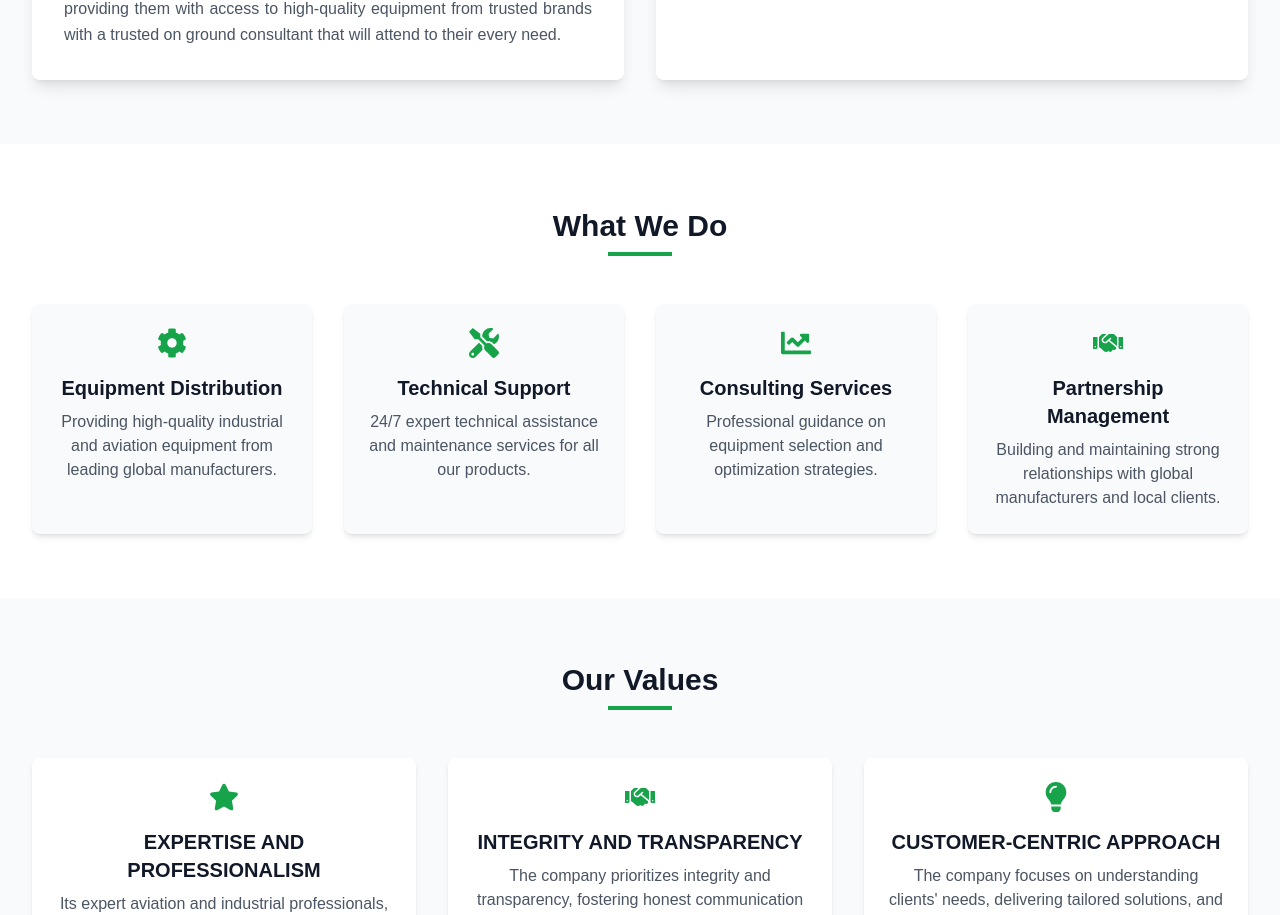
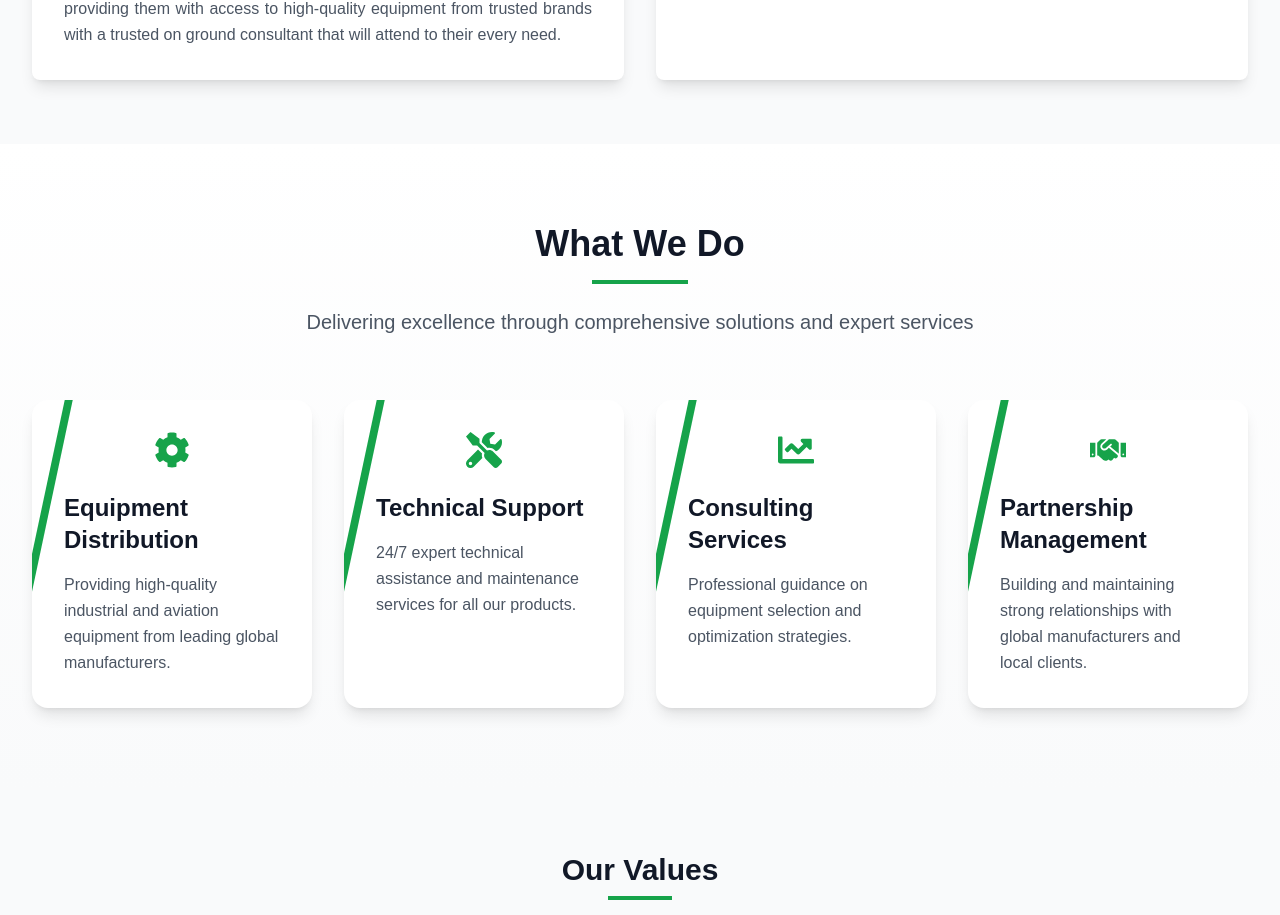
Before and after one commit to EssamSaid24/TechTrade, a Next.js app: page / in a window 1280 px wide. Shown: the part 1874-2789 px from the top of the page. Built offline with nearby package versions, Linux system fonts and the light colour scheme; a web font is replaced by a local one.

Commit message:
Add what's up icons

```diff
--- a/app/layout.tsx
+++ b/app/layout.tsx
@@ -1,6 +1,7 @@
 import type { Metadata } from "next";
 import localFont from "next/font/local";
 import "./globals.css";
+import WhatsAppButton from "../components/WhatsAppButton";
 
 const geistSans = localFont({
   src: "./fonts/GeistVF.woff",
@@ -25,10 +26,9 @@ export default function RootLayout({
 }>) {
   return (
     <html lang="en">
-      <body
-        className={`${geistSans.variable} ${geistMono.variable} antialiased`}
-      >
+      <body className={`${geistSans.variable} ${geistMono.variable} antialiased`}>
         {children}
+        <WhatsAppButton />
       </body>
     </html>
   );
--- a/app/services/aviation/page.tsx
+++ b/app/services/aviation/page.tsx
@@ -69,13 +69,13 @@ const customers = [
     fullDescription: "Welcome to Red Sea Airlines, Egypt's leading airline since 2021, offering both scheduled and charter flights that connect you to Egypt's rich culture and stunning landscapes. Our experienced team, including cabin crew, pilots, and ground staff, is passionate about providing a seamless and safe travel experience, ensuring every journey with us is memorable."
   },
   {
-    id: "redseaairline",
-    name: "Red Sea Airline",
-    image: "/redseaairline.png",
-    description: "Egypt's leading airline since 2021, offering both scheduled and charter flights that connect you to Egypt's rich culture and stunning landscapes.",
+    id: "AirCairo",
+    name: "Air Cairo",
+    image: "/Aircairo.png",
+    description: "Authentic, affordable, and accessible airline connecting the world through Cairo.",
     type: 'customer' as const,
     sector: 'aviation' as const,
-    fullDescription: "Welcome to Red Sea Airlines, Egypt's leading airline since 2021, offering both scheduled and charter flights that connect you to Egypt's rich culture and stunning landscapes. Our experienced team, including cabin crew, pilots, and ground staff, is passionate about providing a seamless and safe travel experience, ensuring every journey with us is memorable."
+    fullDescription: "Air Cairo, founded in October 2003, is an Egyptian hybrid airline that connects passengers globally under its wings, symbolizing freedom and warmth. Operating with a fleet of 37 aircraft, including ATR, Embraer, and Airbus A320 models, the airline serves over 200 weekly flights to 50 international and domestic destinations. Air Cairo has successfully transported over 20 million passengers and is known for its authenticity, affordability, and consistent accessibility. The airline is IOSA certified, SAFA-compliant, and a member of EASA/ECDC, ICAO, and IATA. The airline's commitment to excellence is showcased in its updated fleet, including the latest A320 neo models, and a dedication to providing amazing journeys every day.",
   }
 ];
 
--- a/components/WhatWeDo.tsx
+++ b/components/WhatWeDo.tsx
@@ -1,56 +1,104 @@
+"use client";
 import React from 'react';
 import { FaCog, FaTools, FaChartLine, FaHandshake } from 'react-icons/fa';
+import { motion } from 'framer-motion';
 
 const WhatWeDo = () => {
   const activities = [
     {
-      icon: <FaCog />,
+      icon: <FaCog className="text-4xl" />,
       title: "Equipment Distribution",
       description: "Providing high-quality industrial and aviation equipment from leading global manufacturers."
     },
     {
-      icon: <FaTools />,
+      icon: <FaTools className="text-4xl" />,
       title: "Technical Support",
       description: "24/7 expert technical assistance and maintenance services for all our products."
     },
     {
-      icon: <FaChartLine />,
+      icon: <FaChartLine className="text-4xl" />,
       title: "Consulting Services",
       description: "Professional guidance on equipment selection and optimization strategies."
     },
     {
-      icon: <FaHandshake />,
+      icon: <FaHandshake className="text-4xl" />,
       title: "Partnership Management",
       description: "Building and maintaining strong relationships with global manufacturers and local clients."
     }
   ];
 
+  const containerVariants = {
+    hidden: { opacity: 0 },
+    visible: {
+      opacity: 1,
+      transition: {
+        staggerChildren: 0.2
+      }
+    }
+  };
+
+  const itemVariants = {
+    hidden: { y: 20, opacity: 0 },
+    visible: {
+      y: 0,
+      opacity: 1,
+      transition: {
+        duration: 0.5,
+        ease: "easeOut"
+      }
+    }
+  };
+
   return (
-    <section className="py-16 bg-white">
+    <section className="py-20 bg-gradient-to-b from-white to-gray-50">
       <div className="max-w-7xl mx-auto px-4 sm:px-6 lg:px-8">
-        <div className="text-center mb-12 fade-in">
-          <h2 className="text-3xl font-bold text-gray-900 mb-2">What We Do</h2>
-          <div className="h-1 w-16 bg-green-600 mx-auto"></div>
-        </div>
+        <motion.div
+          initial={{ opacity: 0, y: -20 }}
+          whileInView={{ opacity: 1, y: 0 }}
+          transition={{ duration: 0.6 }}
+          viewport={{ once: true }}
+          className="text-center mb-16"
+        >
+          <h2 className="text-4xl font-bold text-gray-900 mb-4">What We Do</h2>
+          <div className="h-1 w-24 bg-green-600 mx-auto mb-6"></div>
+          <p className="text-xl text-gray-600 max-w-3xl mx-auto">
+            Delivering excellence through comprehensive solutions and expert services
+          </p>
+        </motion.div>
 
-        <div className="grid grid-cols-1 md:grid-cols-2 lg:grid-cols-4 gap-8">
+        <motion.div
+          variants={containerVariants}
+          initial="hidden"
+          whileInView="visible"
+          viewport={{ once: true }}
+          className="grid grid-cols-1 md:grid-cols-2 lg:grid-cols-4 gap-8"
+        >
           {activities.map((activity, index) => (
-            <div
+            <motion.div
               key={index}
-              className="p-6 bg-gray-50 rounded-lg shadow-md hover:shadow-xl transition-all duration-300 transform hover:-translate-y-2"
+              variants={itemVariants}
+              whileHover={{
+                scale: 1.05,
+                boxShadow: "0 25px 50px -12px rgba(0, 0, 0, 0.25)"
+              }}
+              className="relative overflow-hidden bg-white rounded-2xl shadow-lg p-8 group"
             >
-              <div className="text-green-600 text-3xl mb-4 flex justify-center">
+              <div className="absolute top-0 left-0 w-2 h-full bg-green-600 transform -skew-x-12"></div>
+              <div className="relative z-10">
+                <div className="text-green-600 mb-6 transform group-hover:scale-110 transition-transform duration-300 flex justify-center">
                   {activity.icon}
                 </div>
-              <h3 className="text-xl font-bold text-gray-900 text-center mb-2">
+                <h3 className="text-2xl font-bold text-gray-900 mb-4 group-hover:text-green-600 transition-colors duration-300">
                   {activity.title}
                 </h3>
-              <p className="text-gray-600 text-center">
+                <p className="text-gray-600 leading-relaxed">
                   {activity.description}
                 </p>
               </div>
+              <div className="absolute bottom-0 left-0 w-full h-1 bg-gradient-to-r from-green-600 to-green-400 transform scale-x-0 group-hover:scale-x-100 transition-transform duration-300"></div>
+            </motion.div>
           ))}
-        </div>
+        </motion.div>
       </div>
     </section>
   );
--- /dev/null
+++ b/components/WhatsAppButton.tsx
@@ -0,0 +1,25 @@
+"use client";
+import React from 'react';
+import { FaWhatsapp } from 'react-icons/fa';
+
+const WhatsAppButton = () => {
+    const phoneNumber = '201282263319'; // Replace with your company's WhatsApp number
+    const message = 'Hello! I would like to know more about your services.'; // Default message
+
+    const handleWhatsAppClick = () => {
+        const encodedMessage = encodeURIComponent(message);
+        window.open(`https://wa.me/${phoneNumber}?text=${encodedMessage}`, '_blank');
+    };
+
+    return (
+        <button
+            onClick={handleWhatsAppClick}
+            className="fixed bottom-6 right-6 bg-green-500 text-white p-4 rounded-full shadow-lg hover:bg-green-600 transition-all duration-300 z-50"
+            aria-label="Contact on WhatsApp"
+        >
+            <FaWhatsapp className="text-3xl" />
+        </button>
+    );
+};
+
+export default WhatsAppButton;
--- a/components/WhyChooseUs.tsx
+++ b/components/WhyChooseUs.tsx
@@ -1,14 +1,16 @@
 "use client";
-import { FaStar, FaHandshake, FaLightbulb } from 'react-icons/fa';
+import { FaIndustry, FaHandshake, FaShieldAlt, FaCogs } from 'react-icons/fa';
 import { motion } from "framer-motion";
 import { useInView } from "react-intersection-observer";
+import { FaMoneyBillTrendUp } from "react-icons/fa6";
+
 
 const WhyChooseUs: React.FC = () => {
     const { ref, inView } = useInView({ triggerOnce: true, threshold: 0.2 });
 
     const values = [
         {
-            icon: <FaStar />,
+            icon: <FaIndustry />,
             title: "Extensive Industry Experience",
             description: "With over 30 years of experience, we offer expert guidance and solutions in the aviation and industrial sectors."
         },
@@ -18,17 +20,17 @@ const WhyChooseUs: React.FC = () => {
             description: "Our global partnerships with leading brands provide clients with top-quality equipment and services, while ensuring market exposure and regulatory compliance for affiliates."
         },
         {
-            icon: <FaLightbulb />,
+            icon: <FaMoneyBillTrendUp />,
             title: "Cost-Effectiveness",
             description: "We deliver cost-effective solutions by leveraging our network and sole distributor/agent status to secure the best equipment at competitive prices."
         },
         {
-            icon: <FaStar />,
+            icon: <FaShieldAlt />,
             title: "Reliability and Transparency",
             description: "Transparency, trust, and reliability are core to our operations, fostering long-term relationships."
         },
         {
-            icon: <FaHandshake />,
+            icon: <FaCogs />,
             title: "Streamlined Process",
             description: "Our streamlined process ensures a hassle-free experience from consultation to installation, saving time and effort."
         }
```
Lines whose indentation alone changed are shown as unchanged.
